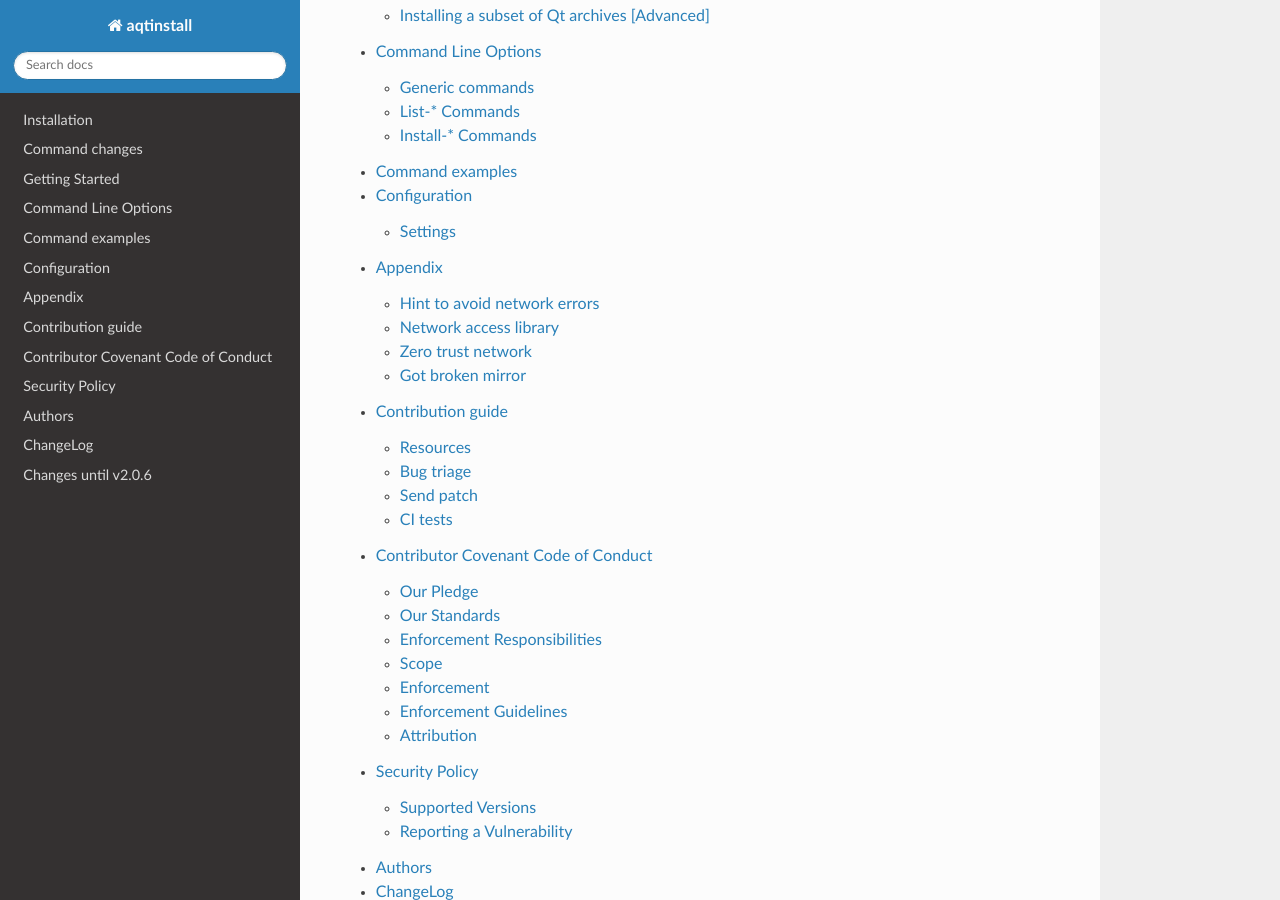
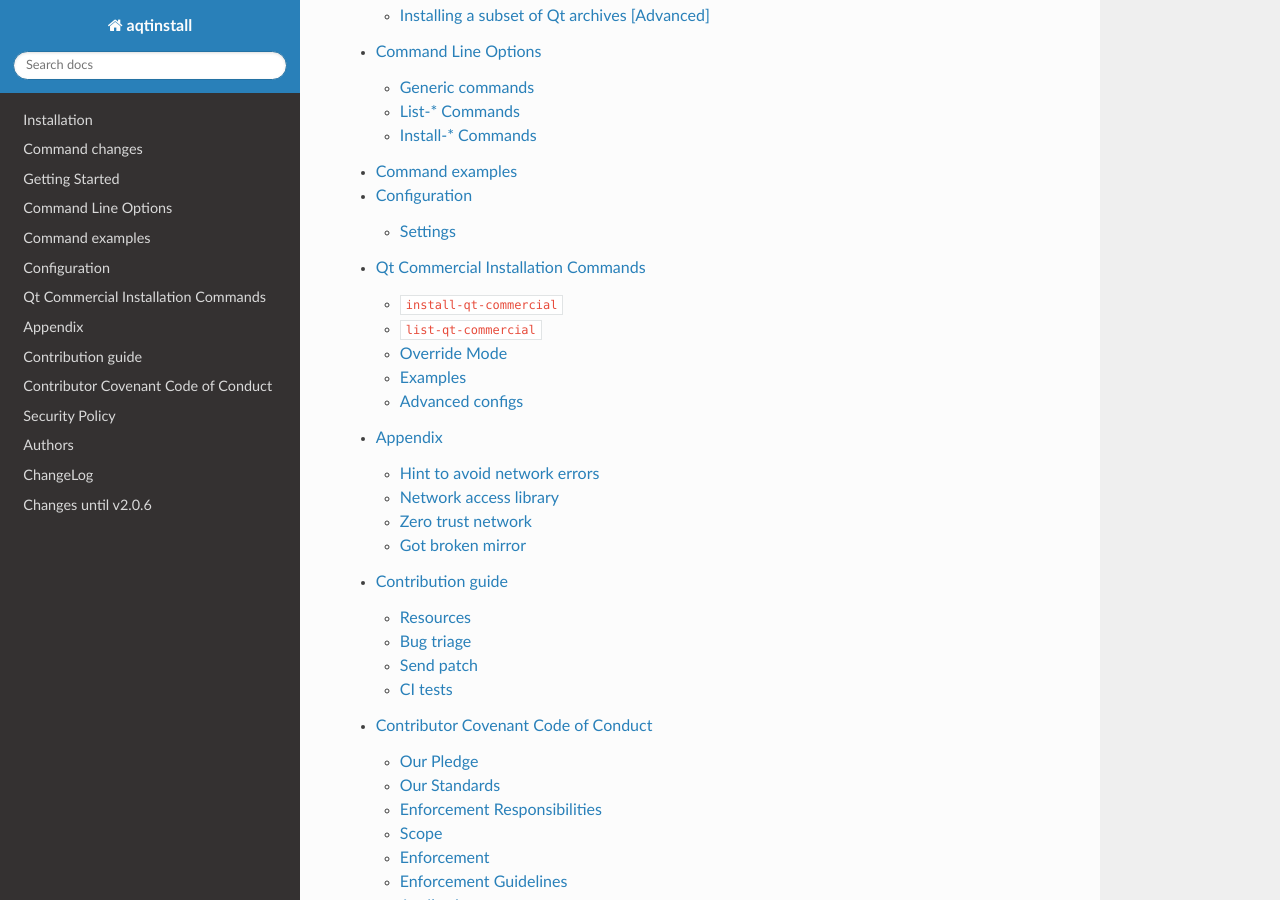
Before and after one commit to miurahr/aqtinstall, a Sphinx documentation site: the page built from docs/index.rst, in a window 1280 px wide and 900 px high, scrolled down 552 px. Built offline with Sphinx 7.4.7 and the Read the Docs theme 3.1.0, drawn with Linux system fonts in a browser that asks for light colours; the version number could not be read and is left out; some of the changed lines change nothing that is shown.

Commit message:
First documentation draft for the commercial feature

```diff
--- /dev/null
+++ b/docs/commercial.rst
@@ -0,0 +1,158 @@
+=================================
+Qt Commercial Installation Commands
+=================================
+
+.. important::
+   * **You can only install for the OS running the CLI**
+   * **All commands require authentication:**
+
+     * It first looks into the folder of your OS where the file ``qtaccount.ini`` can be:
+
+       * Windows: ``C:\Users\<username>\AppData\Roaming\Qt\qtaccount.ini``
+       * Linux: ``/home/<username>/.local/share/Qt/qtaccount.ini``
+       * MacOS: ``/Users/<username>/Library/Application Support/Qt/qtaccount.ini``
+
+     This file is automatically created when you use the ``MaintenanceTool`` binary and log in using the GUI. It is also created the first time you use the CLI or any mean to authenticate. You can simply copy the file that you have on your PC to your CI server, it will work across platforms. Just treat it as a password. Refer to `this page <https://doc.qt.io/qt-6/get-and-install-qt-cli.html#providing-login-information>`_ for more details.
+
+     * It will also check the value of the environment variable ``QT_INSTALLER_JWT_TOKEN`` and use the token if provided.
+     * If neither are present, you will need to provide ``--user <email> --password <password>``.
+       Note that if ``--user`` and ``--password`` are provided, they will supersede the ``qtaccount.ini`` and the JWT token account. Those also get superseded by ``--override --email --pw`` in the CLI
+
+``install-qt-commercial``
+------------------------
+Install Qt commercial packages using the official Qt installer.
+
+.. code-block:: bash
+
+   aqt install-qt-commercial <target> <arch> <version> [options]
+
+Arguments
+~~~~~~~~~
+- ``target`` - Target platform (desktop, android, ios)
+- ``arch`` - Target architecture
+- ``version`` - Qt version to install
+
+Options
+~~~~~~~
+- ``--user <username>`` - Qt account username
+- ``--password <password>`` - Qt account password
+- ``--modules <module1> <module2> ...`` - Additional Qt modules to install
+
+  * Very broad meaning, aka ``packages`` or ``components`` (`see here <https://doc.qt.io/qt-6/get-and-install-qt-cli.html#component-names-for-installation>`_). Extensions, wasm, src... are 'modules'
+  * If none are inputed, the package ``qtX.Y.Z-essentials`` is downloaded (default Qt install, includes ``qtcreator``...)
+  * If ``all`` is inputed, the package ``qtX.Y.Z-full`` is downloaded (includes everything)
+
+.. dropdown:: Click to see all the special packages (for Linux Qt 6.8.1)
+
+   .. code-block:: text
+
+      Name: qt6.8.1-essentials
+      Display name: Qt 6.8.1 Linux x86_64 Essential Components
+      Description: Qt 6.8.1 Linux x86_64 Essential Libraries, Headers, and Tools
+      Version: 6.8.1
+      Components: qt.qt6.681.linux_gcc_64
+      ========================================
+      Name: qt6.8.1-essentials-dev
+      Display name: Qt 6.8.1 Linux x86_64 Essential Components (dev)
+      Description: Qt 6.8.1 Linux x86_64 Essential Libraries, Headers, and Tools (dev)
+      Version: 6.8.1
+      Required aliases: qt6.8.1-essentials
+      ========================================
+      Name: qt6.8.1-full
+      Display name: Qt 6.8.1 Linux x86_64 All Components with Sources
+      Description: Qt 6.8.1 Linux x86_64 All Libraries, Headers, Tools, and Sources
+      Version: 6.8.1
+      Components: qt.qt6.681.src,extensions.qtwebengine.681.src
+      Required aliases: qt6.8.1-essentials,qt6.8.1-addons,qt6.8.1-extensions
+      Optional components: extensions.qtinsighttracker.681.src
+      ========================================
+      Name: qt6.8.1-full-dbg
+      Display name: Qt 6.8.1 Linux x86_64 All Components with Sources and Debug Information Files
+      Description: Qt 6.8.1 Linux x86_64 All Libraries, Headers, Tools, Sources, and Debug Information Files (dev)
+      Version: 6.8.1
+      Components: qt.qt6.681.debug_info.linux_gcc_64,qt.qt6.681.debug_info,extensions.qtwebengine.681.debug_information
+      Required aliases: qt6.8.1-full-dev
+      Optional components:
+      Optional aliases:
+      ========================================
+      Name: qt6.8.1-full-dev
+      Display name: Qt 6.8.1 Linux x86_64 All Components with Sources (dev)
+      Description: Qt 6.8.1 Linux x86_64 All Libraries, Headers, Tools, and Sources (dev)
+      Version: 6.8.1
+      Required aliases: qt6.8.1-full
+      ========================================
+      Name: qt6.8.1-sdk
+      Display name: Qt 6.8.1 Linux x86_64 SDK
+      Description: Qt 6.8.1 Linux x86_64 SDK Tools (Qt Creator, Ninja, and CMake)
+      Version: 6.8.1
+      Components: qt.tools.qtcreator_gui,qt.tools.cmake,qt.tools.ninja
+      Required aliases: qt6.8.1-full-dev,qt6.8.1-full-dbg
+
+- ``--outputdir <path>`` - Installation directory (default: current directory)
+- ``--override <args...>`` - Pass all remaining arguments directly to the Qt installer CLI
+
+``list-qt-commercial``
+---------------------
+Search available Qt commercial packages.
+
+.. code-block:: bash
+
+   aqt list-qt-commercial [search_terms] [options]
+
+Options
+~~~~~~~
+- ``--user <username>`` - Qt account username
+- ``--password <password>`` - Qt account password
+- ``search_terms`` - Terms to search for in package names (grabs all that is not other options)
+
+Override Mode
+------------
+``install-qt-commercial`` supports an override mode that passes all arguments after ``--override`` directly to the Qt installer CLI, and will ignore all the other params except ``--user`` and ``--password`` if given prior to it
+
+.. code-block:: bash
+
+   aqt install-qt-commercial --override [installer_args... --email email --pw password]
+   aqt install-qt-commercial --user user --password pass --override [installer_args...]
+
+When using override mode:
+
+* All standard command options are ignored
+* Arguments are passed directly to the Qt installer
+* The ``--email``/``--pw`` flags in the override arguments are used for authentication
+* Regular ``--user``/``--password`` can still provide fallback authentication
+* `More info here <https://doc.qt.io/qt-6/get-and-install-qt-cli.html>`_
+
+Examples
+--------
+.. code-block:: bash
+
+   # Standard installation
+   aqt install-qt-commercial desktop linux_gcc_64 6.8.0 --user user@example.com --password pass
+
+   # Installation with modules
+   aqt install-qt-commercial desktop linux_gcc_64 6.8.0 --user user@example.com --password pass --modules qtcharts qtnetworkauth
+
+   # List packages containing 'wasm'
+   aqt list-qt-commercial wasm --user user@example.com --password pass
+
+   # Override mode
+   aqt install-qt-commercial --override install qt.qt6.680.gcc_64 --email user@example.com --pw pass
+
+Advanced configs
+--------------
+The file located in ``./aqt/settings.ini`` can be edited in the ``[qtcommercial]`` part to fine tune the official installer (`more details here <https://doc.qt.io/qt-6/get-and-install-qt-cli.html#message-identifiers-for-auto-answer>`_):
+
+.. code-block:: ini
+
+   [qtcommercial]
+   unattended : True # Removes needs of user interaction, and simplifies the --override option as well by passing flags by default to remain unattended
+   installer_timeout : 1800
+   operation_does_not_exist_error : Ignore
+   overwrite_target_directory : No
+   stop_processes_for_updates : Ignore
+   installation_error_with_cancel : Ignore
+   installation_error_with_ignore : Ignore
+   associate_common_filetypes : Yes
+   telemetry : No
+   cache_path : # When empty, will use ~/.local/share/aqt/cache or equivalent for your OS
+   temp_dir : # When empty, will use ~/.local/share/aqt/tmp or equivalent for your OS
--- a/docs/index.rst
+++ b/docs/index.rst
@@ -10,6 +10,7 @@
    getting_started
    cli
    configuration
+   commercial
    appendix
    CONTRIBUTE
    CODE_OF_CONDUCT
```
